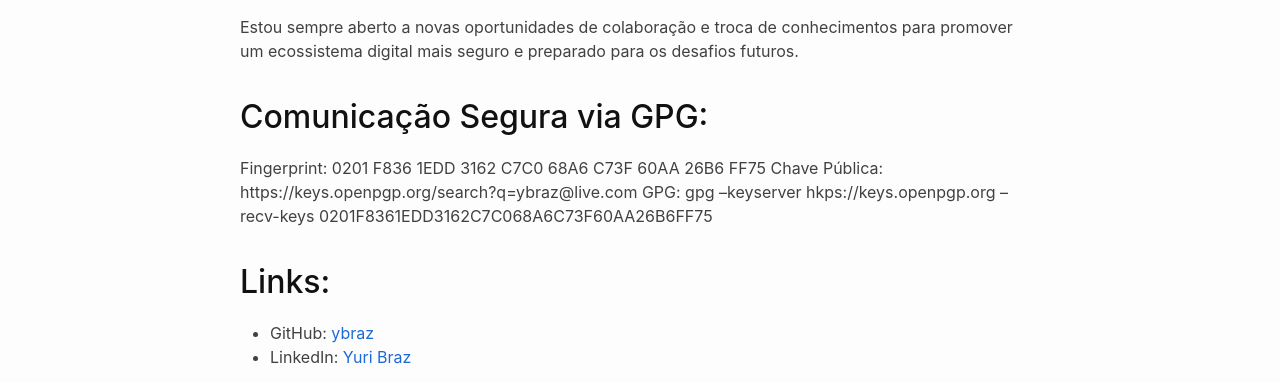
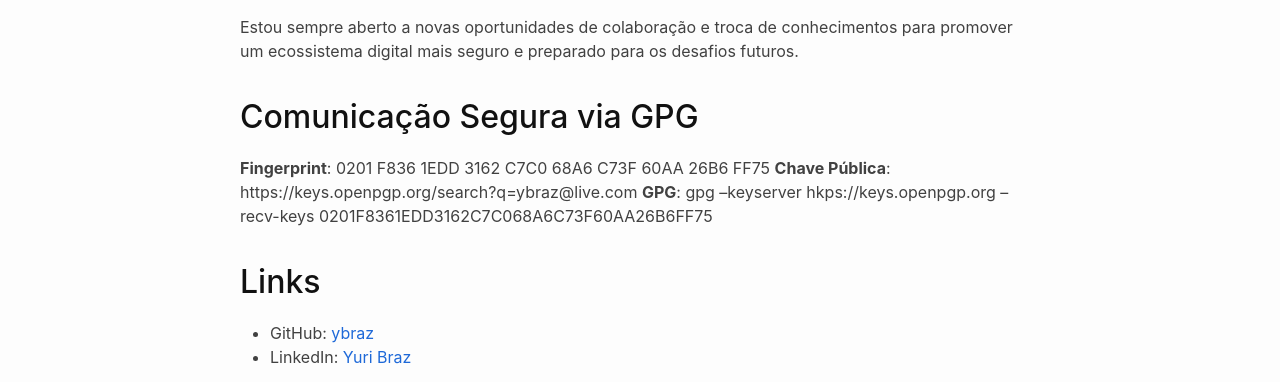
Before and after one commit to ybraz/ybraz.github.io, a Jekyll site: the page built from about.md, in a window 1280 px wide. Shown: the part 628-1010 px from the top of the page. Built offline with Jekyll 4.4.1, drawn with Linux system fonts in a browser that asks for light colours; nearby versions of some CDN libraries; part of the change alters nothing that is shown.

```diff
--- a/about.md
+++ b/about.md
@@ -14,11 +14,11 @@ Minha trajetória inclui a liderança de iniciativas voltadas à integração de
 
 Estou sempre aberto a novas oportunidades de colaboração e troca de conhecimentos para promover um ecossistema digital mais seguro e preparado para os desafios futuros.
 
-## Comunicação Segura via GPG:
-Fingerprint: 0201 F836 1EDD 3162 C7C0 68A6 C73F 60AA 26B6 FF75
-Chave Pública: https://keys.openpgp.org/search?q=ybraz@live.com
-GPG: gpg --keyserver hkps://keys.openpgp.org --recv-keys 0201F8361EDD3162C7C068A6C73F60AA26B6FF75
+## Comunicação Segura via GPG
+**Fingerprint**: 0201 F836 1EDD 3162 C7C0 68A6 C73F 60AA 26B6 FF75
+**Chave Pública**: https://keys.openpgp.org/search?q=ybraz@live.com
+**GPG**: gpg --keyserver hkps://keys.openpgp.org --recv-keys 0201F8361EDD3162C7C068A6C73F60AA26B6FF75
 
-## Links:
+## Links
 - GitHub: [ybraz](https://github.com/ybraz)
 - LinkedIn: [Yuri Braz](https://www.linkedin.com/in/yuri-braz/)
```
